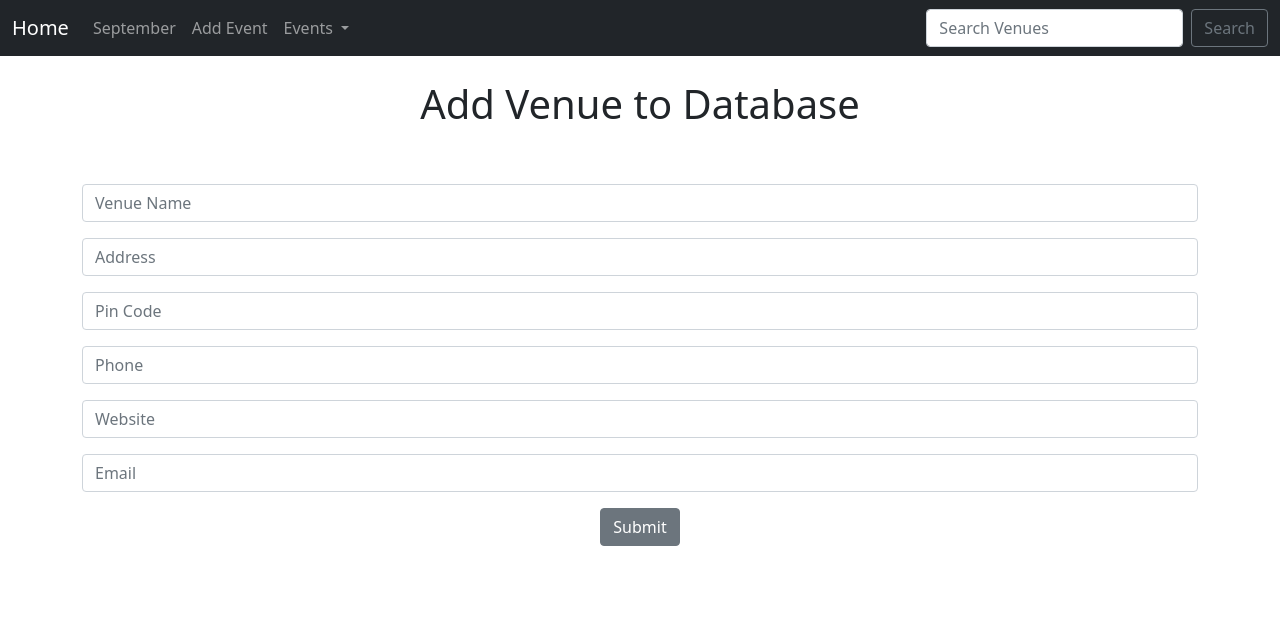
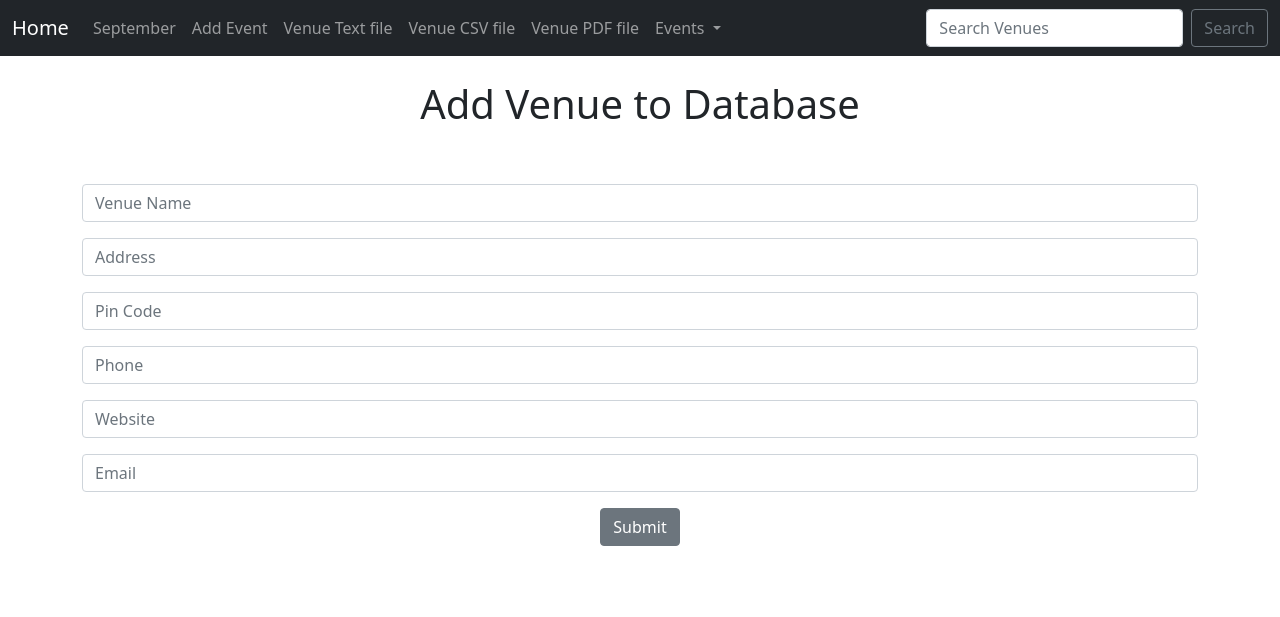
Before and after one commit to shreyusmehra/event_django, a Django app: page /add_venue in a window 1280 px wide. Shown: the top 617 px of the page. Run offline with Django 3.2, Linux system fonts and the light colour scheme.

Commit message:
Created Text csv and pdf file gen for venues

```diff
--- a/events/templates/events/navbar.html
+++ b/events/templates/events/navbar.html
@@ -11,6 +11,15 @@
           </li>
           <li class="nav-item">
             <a class="nav-link" href="{% url 'add-event'%}">Add Event</a>
+          </li>
+          <li class="nav-item">
+            <a class="nav-link" href="{% url 'venue_text'%}">Venue Text file</a>
+          </li>
+          <li class="nav-item">
+            <a class="nav-link" href="{% url 'venue_csv'%}">Venue CSV file</a>
+          </li>
+          <li class="nav-item">
+            <a class="nav-link" href="{% url 'venue_pdf'%}">Venue PDF file</a>
           </li>
           <li class="nav-item dropdown">
             <a class="nav-link dropdown-toggle" href="#" id="navbarDropdown" role="button" data-bs-toggle="dropdown" aria-expanded="false">
--- a/events/urls.py
+++ b/events/urls.py
@@ -20,5 +20,8 @@ urlpatterns = [
     path('add_event', views.add_event, name='add-event'),
     path('update_event/<event_id>', views.update_event, name="update-event"),
     path('delete_event/<event_id>', views.delete_event, name="delete-event"),
-     path('delete_venue/<venue_id>', views.delete_venue, name="delete-venue"),
+    path('delete_venue/<venue_id>', views.delete_venue, name="delete-venue"),
+    path('venue_text', views.venue_text, name="venue_text"),
+    path('venue_csv', views.venue_csv, name="venue_csv"),
+    path('venue_pdf', views.venue_pdf, name="venue_pdf"),
 ]
--- a/events/views.py
+++ b/events/views.py
@@ -2,10 +2,100 @@ from django.shortcuts import redirect, render
 import calendar
 from calendar import HTMLCalendar
 from datetime import datetime
-from django.http import HttpResponseRedirect
+from django.http import HttpResponseRedirect, response
 from .models import Event, Venue
 from.forms import VenueForm, EventForm
+from django.http import HttpResponse
+import string
+import csv
+from django.http import FileResponse
+import io
+from reportlab.pdfgen import canvas
+from reportlab.lib.units import inch
+from reportlab.lib.pagesizes import letter
+
 # Create your views here.
+
+def venue_pdf(request): # Generate a PDF file of Venues
+    # Create Bytestream buffer
+    buf = io.BytesIO()
+    # Create a canvas
+    c = canvas.Canvas(buf, pagesize = letter, bottomup=0)
+    # Create a text object
+    textob = c.beginText()
+    textob.setTextOrigin(inch, inch)
+    textob.setFont("Helvetica", 14)
+
+    # Add venues to text
+
+    #Designate the model
+    venues = Venue.objects.all()
+
+    # Create blank list
+    lines =[]
+
+    for venue in venues:
+        lines.append(venue.name)
+        lines.append(venue.address)
+        lines.append(venue.pin_code)
+        lines.append(venue.phone)
+        lines.append(venue.website)
+        lines.append(venue.email)
+        lines.append(" ")
+
+    for line in lines:
+        textob.textLine(line)
+
+    # Write of pdf file
+    c.drawText(textob)
+    c.showPage()
+    c.save()
+    buf.seek(0)
+
+    return FileResponse(buf, as_attachment=True, filename='venue.pdf')
+
+
+def venue_csv(request): # Generate a CSV file of All Venues
+    response = HttpResponse(content_type='text/csv')
+    response['Content-Disposition'] = 'attachment; filename = venue.csv'
+
+    # Create CSV writer
+    writer = csv.writer(response)
+
+    #Designate the model
+    venues = Venue.objects.all()
+
+    # Add Column headings to the csv file
+    writer.writerow(['Venue Name', 'Address', 'Pin Code','Phone', 'Website', 'Email ID'])
+
+    #Loop thru and output
+    for venue in venues:
+        writer.writerow([venue.name, venue.address, venue.pin_code, venue.phone, venue.website, venue.email])
+
+    return response
+
+
+def venue_text(request): # Generate a text file containing all venues
+    response = HttpResponse(content_type='text/plain')
+    response['Content-Disposition'] = 'attachment; filename = venue.txt'
+
+    #lines = ["This is line 1\n",
+    #"This is line 2\n",
+    #"This is line 3\n"]
+
+    #Designate the model
+    venues = Venue.objects.all()
+
+    # Create blank list
+    lines =[]
+    #Loop thru and output
+    for venue in venues:
+        lines.append(f'{venue.name}\n{venue.address}\n{venue.pin_code}\n{venue.phone}\n{venue.website}\n{venue.email}\n\n')
+
+    # Write on text file
+    response.writelines(lines)
+    return response
+
 
 def delete_venue(request, venue_id):
     venue = Venue.objects.get(pk=venue_id)
@@ -86,7 +176,7 @@ def show_venue(request, venue_id):
     {"venue" : venue,})
 
 def list_venues(request):
-    venue_list = Venue.objects.all()
+    venue_list = Venue.objects.all().order_by('name')# ? for random order
     return render(request, 'events/venue.html',
     {"venue_list" : venue_list,})
 
@@ -107,7 +197,7 @@ def add_venue(request):
 
 
 def all_events(request):
-    event_list = Event.objects.all()
+    event_list = Event.objects.all().order_by('event_date')
     return render(request, 'events/event_list.html',
     {"event_list" : event_list,})
 
```
Also changed, not shown: db.sqlite3.
